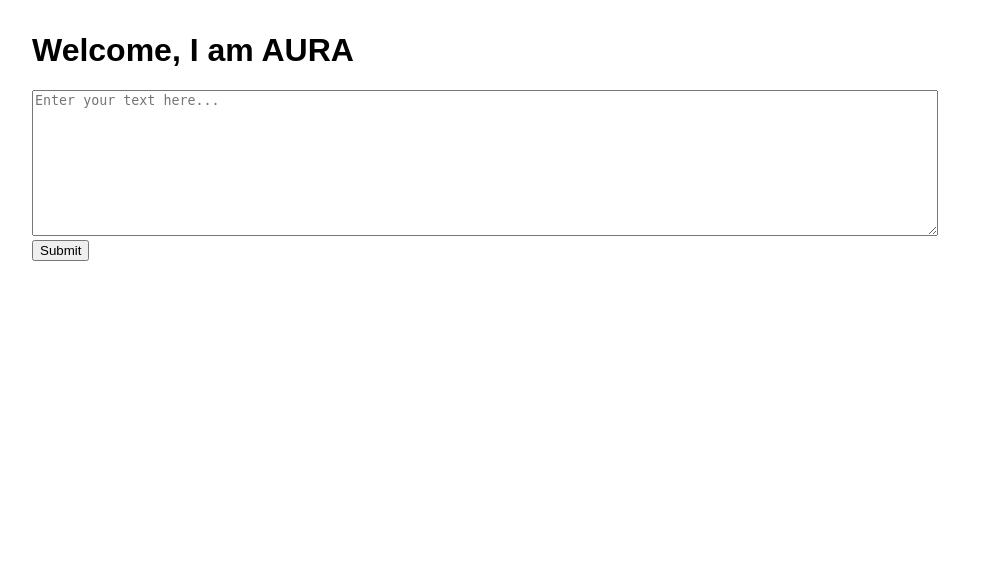
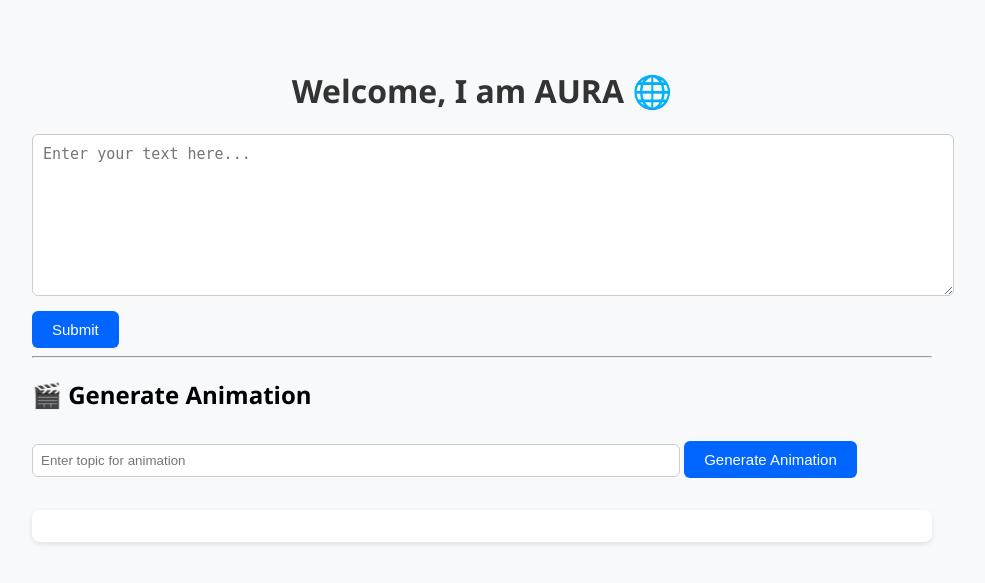
Before and after one commit to debayanroy676/AURA, a Flask app: page / in a window 1280 px wide. Shown: the top 583 px of the page, without its empty margins (158-1143 px from the left). Run offline with Flask 3, Linux system fonts and the light colour scheme; some libraries are stand-ins or nearby versions.

Commit message:
Update index.html

```diff
--- a/templates/index.html
+++ b/templates/index.html
@@ -1,26 +1,173 @@
 <!DOCTYPE html>
-<html>
+<html lang="en">
 <head>
     <meta charset="utf-8">
     <title>AURA — Your Research Assistant</title>
     <style>
-        body { font-family: Arial, sans-serif; max-width: 900px; margin: 2rem auto; }
-        textarea { width: 100%; height: 140px; }
-        label { display:block; margin-top: 0.5rem; }
-        input, select { padding: 6px; }
-        .small { width: 120px; }
+        body {
+            font-family: "Segoe UI", Arial, sans-serif;
+            max-width: 900px;
+            margin: 2rem auto;
+            padding: 1rem;
+            background: #f8f9fa;
+        }
+        h1 { text-align: center; color: #333; }
+        textarea {
+            width: 100%;
+            height: 140px;
+            padding: 10px;
+            border-radius: 6px;
+            border: 1px solid #ccc;
+            resize: vertical;
+            font-size: 15px;
+        }
+        button {
+            background-color: #0066ff;
+            color: white;
+            border: none;
+            padding: 10px 20px;
+            font-size: 15px;
+            border-radius: 6px;
+            cursor: pointer;
+            margin-top: 10px;
+        }
+        button:hover { background-color: #0047b3; }
+
+        #response-box, #animation-box {
+            background: white;
+            margin-top: 2rem;
+            padding: 1rem;
+            border-radius: 8px;
+            box-shadow: 0 2px 5px rgba(0,0,0,0.1);
+        }
+        pre {
+            white-space: pre-wrap;
+            word-wrap: break-word;
+            background: #f2f2f2;
+            padding: 10px;
+            border-radius: 6px;
+        }
+        #text-response {
+            line-height: 1.7;
+            font-size: 15px;
+            color: #222;
+        }
+        #text-response code {
+            background: #f3f3f3;
+            padding: 2px 5px;
+            border-radius: 4px;
+            font-family: monospace;
+        }
+        #text-response sup { font-size: 0.8em; vertical-align: super; }
+        #text-response sub { font-size: 0.8em; vertical-align: sub; }
     </style>
+
+    <!-- MathJax for LaTeX rendering -->
+    <script>
+        window.MathJax = {
+            tex: { inlineMath: [['$', '$'], ['\\(', '\\)']] },
+            svg: { fontCache: 'global' }
+        };
+    </script>
+    <script src="https://cdn.jsdelivr.net/npm/mathjax@3/es5/tex-mml-chtml.js" async></script>
 </head>
 <body>
-    <h1>Welcome, I am AURA</h1>
+    <h1>Welcome, I am AURA 🌐</h1>
 
-    <form method="POST">
+    <form id="text-form" method="POST">
         <textarea name="user_input" placeholder="Enter your text here..."></textarea><br>
         <button type="submit">Submit</button>
     </form>
-    {% if response %}
+
+    <hr>
+
+    <h2>🎬 Generate Animation</h2>
+    <input id="animation-topic" type="text" placeholder="Enter topic for animation" style="width:70%; padding:8px; border-radius:6px; border:1px solid #ccc;">
+    <button id="generate-btn">Generate Animation</button>
+
+    <!-- Response Box -->
+    <div id="response-box">
+        {% if response %}
         <h2>Response:</h2>
-        <p>{{ response }}</p>
-    {% endif %}
+        <div id="text-response">{{ response | safe }}</div>
+        {% endif %}
+    </div>
+
+    <!-- Animation Box -->
+    <div id="animation-box" style="display:none;">
+        <h2>Animation Plan:</h2>
+        <pre id="animation-output"></pre>
+    </div>
+
+    <!-- Main Formatting Script -->
+    <script>
+    function formatResponse(raw) {
+        const latexRegex = /(\$\$[\s\S]+?\$\$|\$[^\$]+?\$)/g;
+        const parts = raw.split(latexRegex);
+
+        return parts.map(part => {
+            if (part.match(latexRegex)) {
+                return part; // leave LaTeX untouched
+            }
+            return part
+                .replace(/\*\*(.*?)\*\*/g, '<b>$1</b>')
+                .replace(/\*(.*?)\*/g, '<i>$1</i>')
+                .replace(/\^(\S+?)/g, '<sup>$1</sup>')
+                .replace(/~(\S+?)/g, '<sub>$1</sub>')
+                .replace(/\n/g, '<br>');
+        }).join('');
+    }
+
+    document.addEventListener("DOMContentLoaded", () => {
+        const box = document.getElementById("text-response");
+        if (!box) return;
+
+        box.innerHTML = formatResponse(box.innerHTML);
+
+        if (window.MathJax) {
+            MathJax.typesetPromise([box]);
+        }
+    });
+    </script>
+
+    <!-- Animation Script -->
+    <script>
+    document.getElementById("generate-btn").addEventListener("click", async () => {
+        const topic = document.getElementById("animation-topic").value.trim();
+        if (!topic) {
+            alert("Please enter a topic!");
+            return;
+        }
+
+        const btn = document.getElementById("generate-btn");
+        btn.disabled = true;
+        btn.textContent = "Generating...";
+
+        try {
+            const res = await fetch("/generate_animation", {
+                method: "POST",
+                headers: { "Content-Type": "application/json" },
+                body: JSON.stringify({ topic })
+            });
+
+            const data = await res.json();
+            const outputBox = document.getElementById("animation-output");
+            const container = document.getElementById("animation-box");
+
+            container.style.display = "block";
+            if (data.error) {
+                outputBox.textContent = "Error: " + data.error;
+            } else {
+                let jsonText = typeof data === "string" ? data : JSON.stringify(data, null, 2);
+                outputBox.textContent = jsonText;
+            }
+        } catch (err) {
+            alert("Error fetching animation: " + err);
+        }
+
+        btn.disabled = false;
+        btn.textContent = "Generate Animation";
+    });
+    </script>
 </body>
 </html>
```
